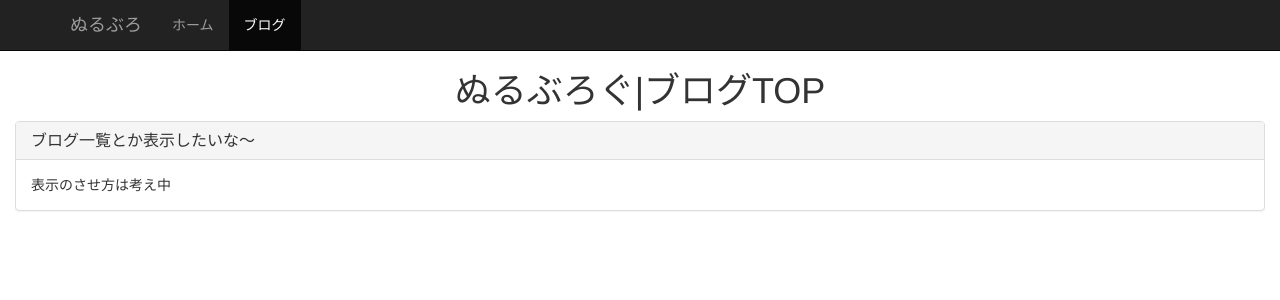
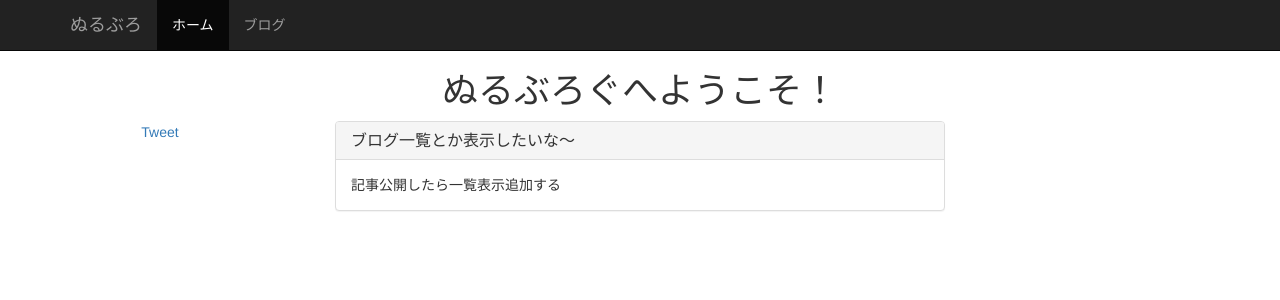
Before and after one commit to nullblog/nullblog.github.io, a PHP site: page /blog/ in a window 1280 px wide. Shown: the top 300 px of the page. Run offline with PHP 8.4, Linux system fonts and the light colour scheme; some libraries are stand-ins or nearby versions.

Commit message:
mod style

```diff
--- a/blog/index.html
+++ b/blog/index.html
@@ -2,6 +2,20 @@
 <html>
 <head lang="ja">
 <META http-equiv="Content-Type" content="text/html; charset=utf8">
+<meta name="viewport" content="width=device-width,initial-scale=1,maximum-scale=1,user-scalable=0">
+
+<meta name="description" content="都内に住んでいるゆとりエンジニアが、ばらばらになっている「技術ブログ」「ビジネスブログ」「日常ブログ」を統合した上で、とことんお金をかけずにちょっとだけ広告でお金を稼ごうとしているゲスなブログです。"/>
+<meta name="keywords" content="ぶろぐ,ゆとり"/>
+<link rel="canonical" href="http://nullblog.github.io/blog/" />
+<meta property="og:locale" content="ja_JP" />
+<meta property="og:type" content="article" />
+<meta property="og:title" content="ぬるぶろぐ一覧" />
+<meta property="og:description" content="都内に住んでいるゆとりエンジニアが、ばらばらになっている「技術ブログ」「ビジネスブログ」「日常ブログ」を統合した上で、とことんお金をかけずにちょっとだけ広告でお金を稼ごうとしているゲスなブログです。" />
+<meta property="og:url" content="http://nullblog.github.io/blog/" />
+<meta property="og:site_name" content="ぬるぶろぐ" />
+<meta property="article:author" content="https://github.com/nullblog/" />
+<meta property="fb:app_id" content="668279799978855" />
+
 <title>ぬるぶろ|ブログTOP</title>
 <link rel="stylesheet" href="//maxcdn.bootstrapcdn.com/bootstrap/3.2.0/css/bootstrap.min.css">
 <link rel="stylesheet" href="/css/common.css">
@@ -18,6 +32,27 @@ j=d.createElement(s),dl=l!='dataLayer'?'&l='+l:'';j.async=true;j.src=
 '//www.googletagmanager.com/gtm.js?id='+i+dl;f.parentNode.insertBefore(j,f);
 })(window,document,'script','dataLayer','GTM-NWH746');</script>
 <!-- End Google Tag Manager -->
+<div id="fb-root"></div>
+<script>(function(d, s, id) {
+  var js, fjs = d.getElementsByTagName(s)[0];
+  if (d.getElementById(id)) return;
+  js = d.createElement(s); js.id = id;
+  js.src = "//connect.facebook.net/ja_JP/sdk.js#xfbml=1&version=v2.5&appId=668279799978855";
+  fjs.parentNode.insertBefore(js, fjs);
+}(document, 'script', 'facebook-jssdk'));
+</script>
+<script>
+  (function() {
+    var cx = '016288219579585099976:kl3aw8lrnoo';
+    var gcse = document.createElement('script');
+    gcse.type = 'text/javascript';
+    gcse.async = true;
+    gcse.src = (document.location.protocol == 'https:' ? 'https:' : 'http:') +
+        '//cse.google.com/cse.js?cx=' + cx;
+    var s = document.getElementsByTagName('script')[0];
+    s.parentNode.insertBefore(gcse, s);
+  })();
+</script>
 <div class="navbar navbar-inverse navbar-fixed-top" role="navigation">
   <div class="container">
     <div class="navbar-header">
@@ -31,8 +66,8 @@ j=d.createElement(s),dl=l!='dataLayer'?'&l='+l:'';j.async=true;j.src=
     </div>
     <div class="collapse navbar-collapse">
       <ul class="nav navbar-nav">
-        <li><a href="/">ホーム</a></li>
-        <li class="active"><a href="/blog/">ブログ</a></li>
+        <li class="active"><a href="/">ホーム</a></li>
+        <li><a href="/blog/">ブログ</a></li>
       </ul>
     </div>
   </div>
@@ -40,17 +75,35 @@ j=d.createElement(s),dl=l!='dataLayer'?'&l='+l:'';j.async=true;j.src=
 <div class="container-fluid">
   <div class="row">
     <div class="col-xs-12 text-center">
-      <h1>ぬるぶろぐ|ブログTOP</h1>
+      <h1>ぬるぶろぐへようこそ！</h1>
     </div>
-    <div class="col-xs-12">
-      <div class="panel panel-default">
-        <div class="panel-heading">
-          <h3 class="panel-title">ブログ一覧とか表示したいな～</h3>
+    <div class="col-md-3 col-left text-center">
+      <div class="row">
+        <div class="col-xs-12">
+          <gcse:search></gcse:search>
         </div>
-        <div class="panel-body">
-        表示のさせ方は考え中
+        <div class="col-xs-12">
+          <div class="fb-like" data-layout="button_count" data-action="like" data-show-faces="true" data-share="true"></div>
+          <a href="https://twitter.com/share" class="twitter-share-button">Tweet</a>
+          <script>!function(d,s,id){var js,fjs=d.getElementsByTagName(s)[0],p=/^http:/.test(d.location)?'http':'https';if(!d.getElementById(id)){js=d.createElement(s);js.id=id;js.src=p+'://platform.twitter.com/widgets.js';fjs.parentNode.insertBefore(js,fjs);}}(document, 'script', 'twitter-wjs');</script>
         </div>
       </div>
+    </div>
+    <div class="col-md-6 col-center">
+      <div class="row">
+        <div class="col-xs-12">
+          <div class="panel panel-default">
+            <div class="panel-heading">
+              <h3 class="panel-title">ブログ一覧とか表示したいな～</h3>
+            </div>
+            <div class="panel-body">
+            記事公開したら一覧表示追加する
+            </div>
+          </div>
+        </div>
+      </div>
+    </div>
+    <div class="col-md-3 col-right">
     </div>
   </div>
 </div>
--- a/css/common.css
+++ b/css/common.css
@@ -3,3 +3,21 @@
 body {
   margin-top: 51px;
 }
+
+.fb_iframe_widget {
+  top: -5px;
+}
+
+input.gsc-input {
+  line-height: normal;
+}
+
+.gsc-search-button > input.gsc-search-button, .gsc-search-button > input.gsc-search-button-v2 {
+  height: 25px;
+  width: 67px;
+  padding: 3px 24px;
+}
+
+.col-left, .col-right {
+  margin-bottom: 15px;
+}
```
Also changed, not shown: index.html (+54 -2 lines).
